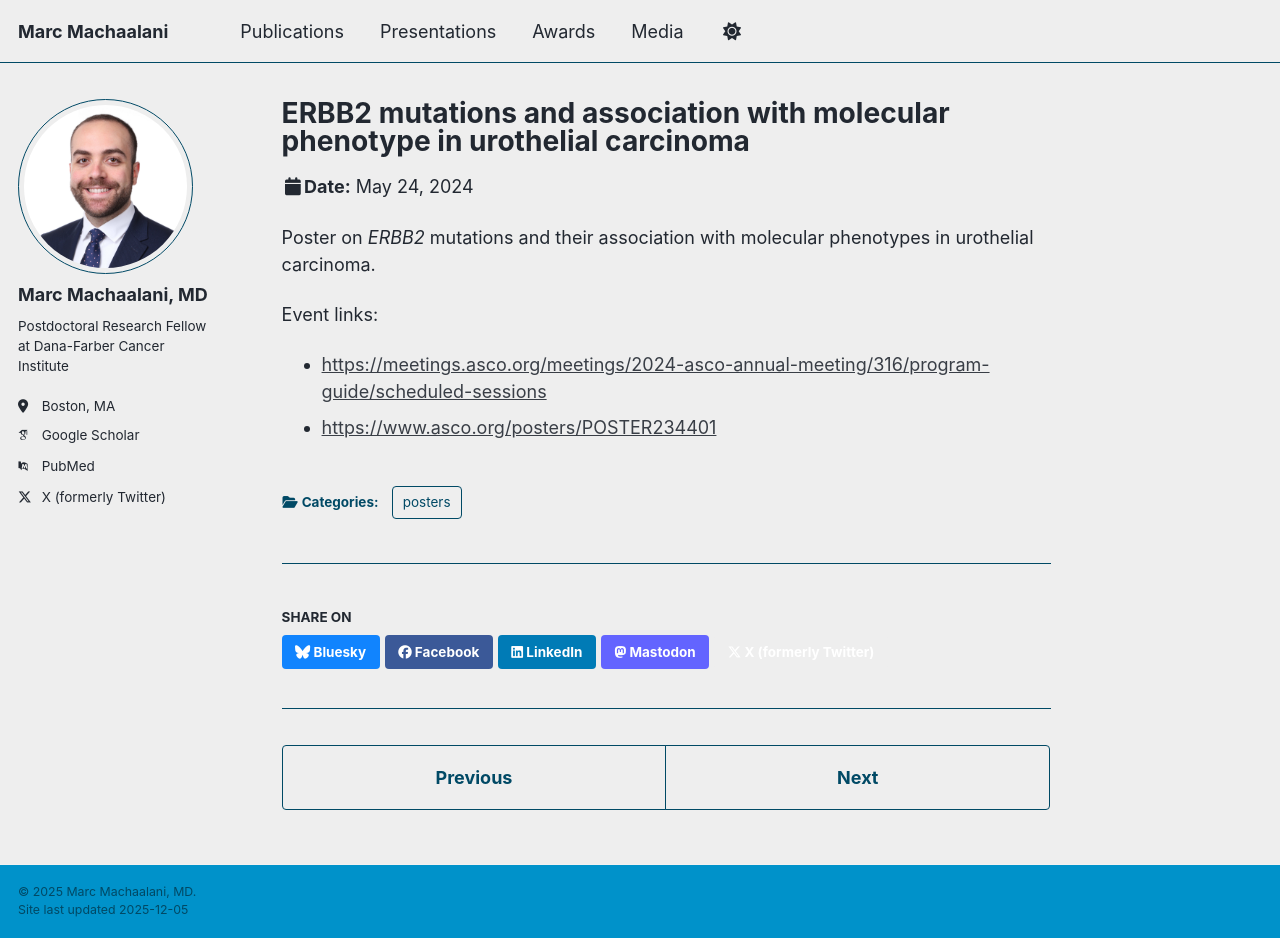
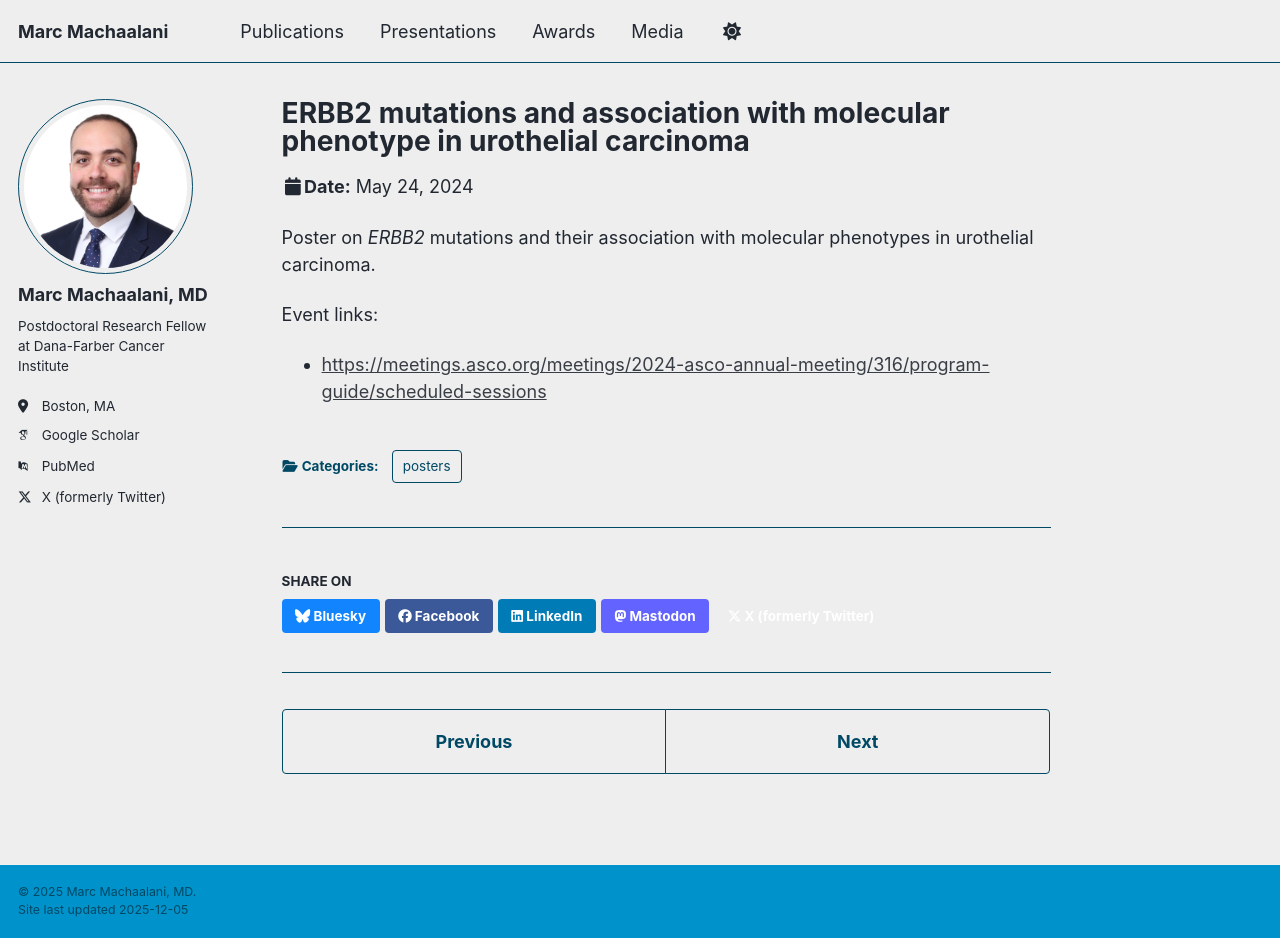
Before and after one commit to MarcMachaalani/marcmachaalani.github.io, a Jekyll site: the page built from _talks/2024-05-24-asco-erbb2-urothelial-poster.md, in a window 1280 px wide and 938 px high. Built offline with Jekyll 4.4.1, drawn with Linux system fonts in a browser that asks for light colours; some web fonts are replaced; a script bundle is joined from its source files by our own code; library files that are not in the unit come from our copies.

Commit message:
Update 2024-05-24-asco-erbb2-urothelial-poster.md

```diff
--- a/_talks/2024-05-24-asco-erbb2-urothelial-poster.md
+++ b/_talks/2024-05-24-asco-erbb2-urothelial-poster.md
@@ -13,4 +13,3 @@ Poster on _ERBB2_ mutations and their association with molecular phenotypes in u
 
 Event links:
 - <https://meetings.asco.org/meetings/2024-asco-annual-meeting/316/program-guide/scheduled-sessions>
-- <https://www.asco.org/posters/POSTER234401>
```
